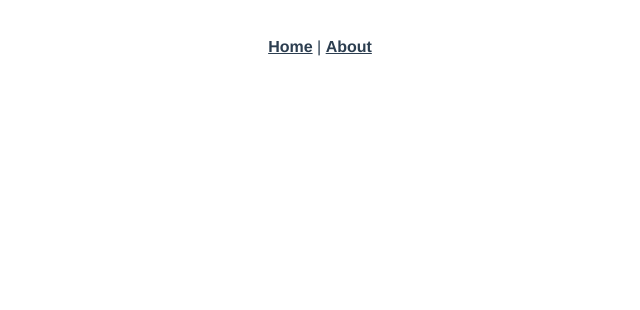
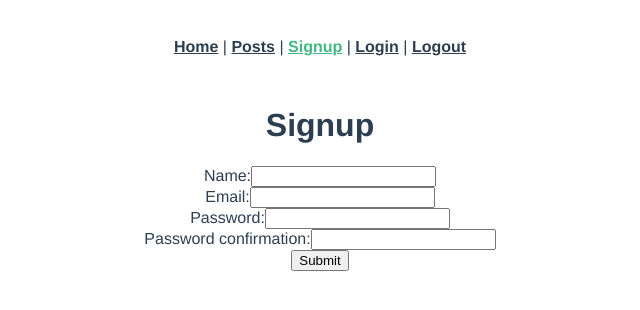
Before and after one commit to kaymccreedy/blog-frontend, a Vue app: page /signup in a window 1280 px wide. Before the commit this address had no page. Shown: the top 310 px of the page, without its empty margins (320-960 px from the left). Built offline with nearby package versions, Linux system fonts and the light colour scheme.

Commit message:
adds paths to App.vue, updates route links in main.js, adds Login, Logout, PostIndex, Signup, and Test Views

```diff
--- a/src/App.vue
+++ b/src/App.vue
@@ -2,7 +2,13 @@
   <nav>
     <router-link to="/">Home</router-link>
     |
-    <router-link to="/about">About</router-link>
+    <router-link to="/posts">Posts</router-link>
+    |
+    <router-link to="/signup">Signup</router-link>
+    |
+    <router-link to="/login">Login</router-link>
+    |
+    <router-link to="/logout">Logout</router-link>
   </nav>
   <router-view />
 </template>
--- a/src/main.js
+++ b/src/main.js
@@ -1,5 +1,13 @@
 import { createApp } from "vue";
 import App from "./App.vue";
 import router from "./router";
+import axios from "axios";
+
+axios.defaults.baseURL = process.env.NODE_ENV === "development" ? "http://localhost:3000" : "/";
+
+var jwt = localStorage.getItem("jwt");
+if (jwt) {
+  axios.defaults.headers.common["Authorization"] = `Bearer ${jwt}`;
+}
 
 createApp(App).use(router).mount("#app");
--- a/src/views/HomeView.vue
+++ b/src/views/HomeView.vue
@@ -1,18 +1,17 @@
-<template>
-  <div class="home">
-    <img alt="Vue logo" src="../assets/logo.png" />
-    <HelloWorld msg="Welcome to Your Vue.js App" />
-  </div>
-</template>
-
 <script>
-// @ is an alias to /src
-import HelloWorld from "@/components/HelloWorld.vue";
+// import axios from "axios";
 
 export default {
-  name: "HomeView",
-  components: {
-    HelloWorld,
+  data: function () {
+    return {
+      message: "Blog",
+    };
   },
 };
 </script>
+
+<template>
+  <div class="home">
+    <h1>{{ message }}</h1>
+  </div>
+</template>
--- /dev/null
+++ b/src/views/LoginView.vue
@@ -0,0 +1,49 @@
+<script>
+import axios from "axios";
+
+export default {
+  data: function () {
+    return {
+      newSessionParams: {},
+      errors: [],
+    };
+  },
+  methods: {
+    submit: function () {
+      axios
+        .post("/sessions", this.newSessionParams)
+        .then((response) => {
+          axios.defaults.headers.common["Authorization"] = "Bearer " + response.data.jwt;
+          localStorage.setItem("jwt", response.data.jwt);
+          this.$router.push("/");
+        })
+        .catch((error) => {
+          console.log(error.response);
+          this.errors = ["Invalid email or password."];
+          this.email = "";
+          this.password = "";
+        });
+    },
+  },
+};
+</script>
+
+<template>
+  <div class="login">
+    <form v-on:submit.prevent="submit()">
+      <h1>Login</h1>
+      <ul>
+        <li v-for="error in errors" v-bind:key="error">{{ error }}</li>
+      </ul>
+      <div>
+        <label>Email:</label>
+        <input type="email" v-model="newSessionParams.email" />
+      </div>
+      <div>
+        <label>Password:</label>
+        <input type="password" v-model="newSessionParams.password" />
+      </div>
+      <input type="submit" value="Submit" />
+    </form>
+  </div>
+</template>
--- /dev/null
+++ b/src/views/LogoutView.vue
@@ -0,0 +1,15 @@
+<script>
+import axios from "axios";
+
+export default {
+  created: function () {
+    delete axios.defaults.headers.common["Authorization"];
+    localStorage.removeItem("jwt");
+    this.$router.push("/");
+  },
+};
+</script>
+
+<template>
+  <div class="logout"></div>
+</template>
--- /dev/null
+++ b/src/views/PostIndexView.vue
@@ -0,0 +1,40 @@
+<script>
+import axios from "axios";
+
+export default {
+  data: function () {
+    return {
+      message: "Posts",
+      posts: [],
+    };
+  },
+  created: function () {
+    this.indexPosts();
+  },
+  methods: {
+    indexPosts: function () {
+      axios.get("posts").then((response) => {
+        this.posts = response.data;
+        console.log("All Posts: ", this.posts);
+      });
+    },
+  },
+};
+</script>
+
+<template>
+  <div class="posts">
+    <h1>{{ message }}</h1>
+    <p v-for="post in posts" v-bind:key="post.id">
+      User: {{ post.user_id }}
+      <br />
+      Title: {{ post.title }}
+      <br />
+      <img :src="post.image" />
+      <br />
+      {{ post.body }}
+      <br />
+      <br />
+    </p>
+  </div>
+</template>
--- /dev/null
+++ b/src/views/SignupView.vue
@@ -0,0 +1,53 @@
+<script>
+import axios from "axios";
+
+export default {
+  data: function () {
+    return {
+      newUserParams: {},
+      errors: [],
+    };
+  },
+  methods: {
+    submit: function () {
+      axios
+        .post("/users", this.newUserParams)
+        .then((response) => {
+          console.log(response.data);
+          this.$router.push("/login");
+        })
+        .catch((error) => {
+          this.errors = error.response.data.errors;
+        });
+    },
+  },
+};
+</script>
+
+<template>
+  <div class="signup">
+    <form v-on:submit.prevent="submit()">
+      <h1>Signup</h1>
+      <ul>
+        <li v-for="error in errors" v-bind:key="error">{{ error }}</li>
+      </ul>
+      <div>
+        <label>Name:</label>
+        <input type="text" v-model="newUserParams.name" />
+      </div>
+      <div>
+        <label>Email:</label>
+        <input type="email" v-model="newUserParams.email" />
+      </div>
+      <div>
+        <label>Password:</label>
+        <input type="password" v-model="newUserParams.password" />
+      </div>
+      <div>
+        <label>Password confirmation:</label>
+        <input type="password" v-model="newUserParams.password_confirmation" />
+      </div>
+      <input type="submit" value="Submit" />
+    </form>
+  </div>
+</template>
--- /dev/null
+++ b/src/views/TestView.vue
@@ -0,0 +1,5 @@
+<template>
+  <div class="test">
+    <h1>THIS IS A TEST!</h1>
+  </div>
+</template>
```
Also changed, not shown: src/router/index.js (+8 -0 lines).
